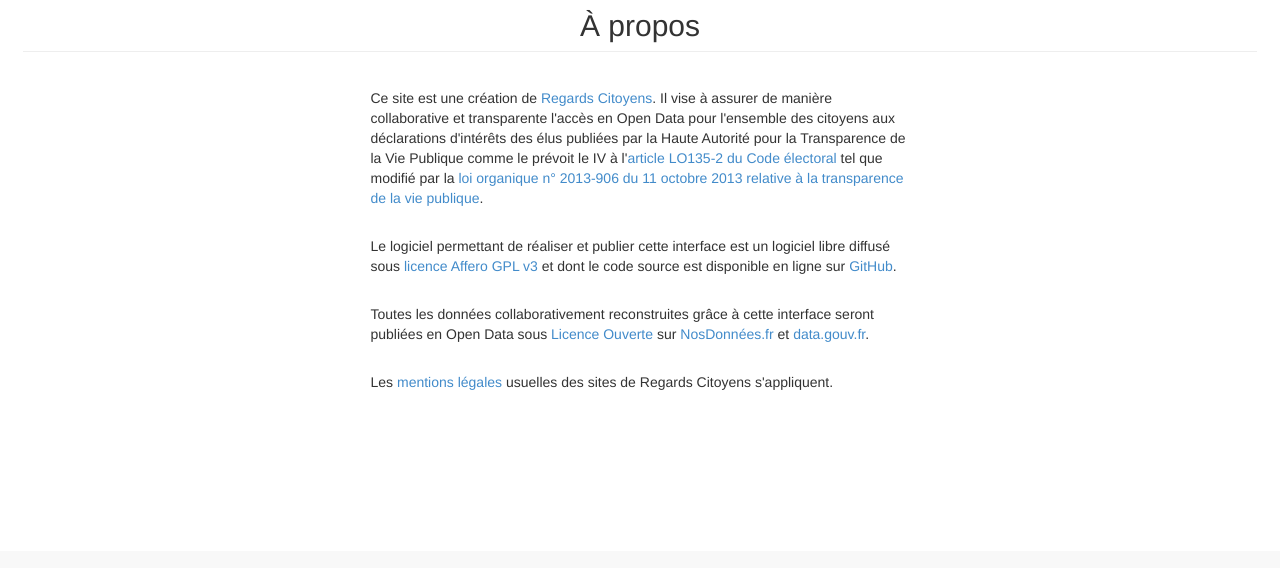
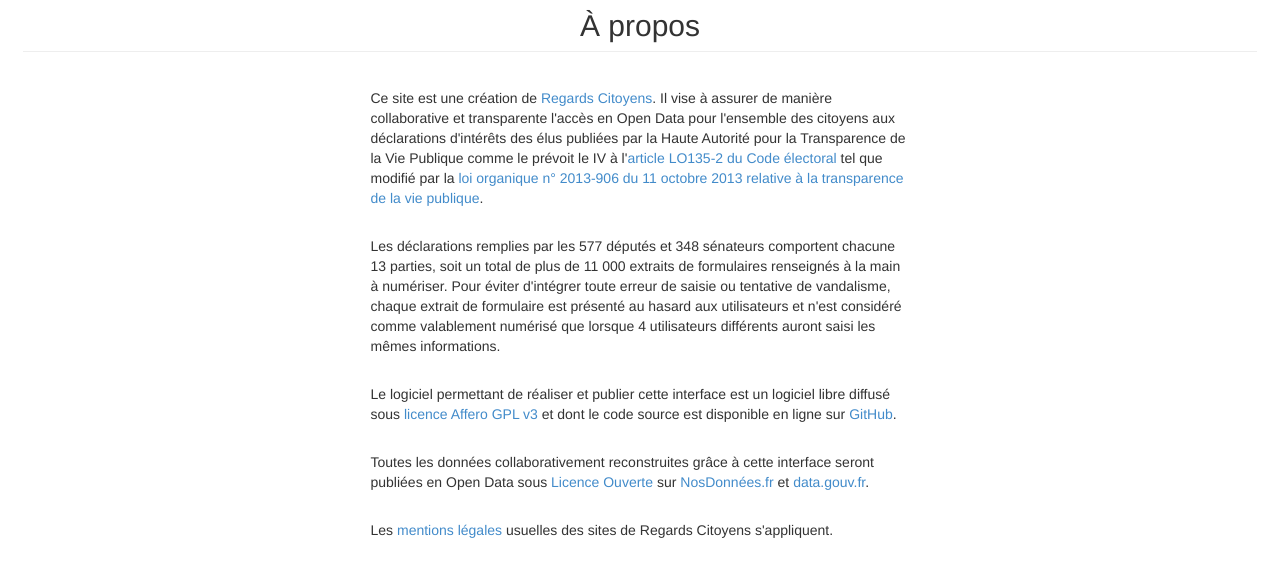
Before and after one commit to regardscitoyens/crowdsource_dpi, a PHP site: page /declaration.php?name=1 in a window 1280 px wide. Shown: the part 335-903 px from the top of the page. Before the commit the page ends 725 px from the top, so only its background shows below. Run offline with PHP 8.4, Linux system fonts and the light colour scheme; tables that the repository leaves empty hold one stand-in row (values such as "Sample post"); data that the repository does not hold is empty.

Commit message:
add explication on multiple validation in about

```diff
--- a/include/view/footer.php
+++ b/include/view/footer.php
@@ -3,6 +3,7 @@
         <div class="col-md-3"></div>
         <div class="col-md-6">
           <p>Ce site est une création de <a href="http://regardscitoyens.org" target="_blank">Regards Citoyens</a>. Il vise à assurer de manière collaborative et transparente l'accès en Open Data pour l'ensemble des citoyens aux déclarations d'intérêts des élus publiées par la Haute Autorité pour la Transparence de la Vie Publique comme le prévoit le IV à l'<a href="http://legifrance.gouv.fr/affichCodeArticle.do?cidTexte=LEGITEXT000006070239&idArticle=LEGIARTI000028059568&dateTexte=">article LO135-2 du Code électoral</a> tel que modifié par la <a href="http://www.lafabriquedelaloi.fr/articles.html?loi=pjl12-688">loi organique n° 2013-906 du 11 octobre 2013 relative à la transparence de la vie publique</a>.</p>
+          <p>Les déclarations remplies par les 577 députés et 348 sénateurs comportent chacune 13 parties, soit un total de plus de 11&nbsp;000 extraits de formulaires renseignés à la main à numériser. Pour éviter d'intégrer toute erreur de saisie ou tentative de vandalisme, chaque extrait de formulaire est présenté au hasard aux utilisateurs et n'est considéré comme valablement numérisé que lorsque 4 utilisateurs différents auront saisi les mêmes informations.</p>
           <p>Le logiciel permettant de réaliser et publier cette interface est un logiciel libre diffusé sous <a href="http://www.gnu.org/licenses/agpl-3.0.html">licence Affero GPL v3</a> et dont le code source est disponible en ligne sur <a href="https://github.com/regardscitoyens/crowdsource_dpi/" target="_blank">GitHub</a>.</p>
           <p>Toutes les données collaborativement reconstruites grâce à cette interface seront publiées en Open Data sous <a href="http://wiki.data.gouv.fr/wiki/Licence_Ouverte_/_Open_Licence">Licence Ouverte</a> sur <a href="http://nosdonnees.fr">NosDonnées.fr</a> et <a href="http://data.gouv.fr">data.gouv.fr</a>.</p>
           <p>Les <a href="http://regardscitoyens.org/mentions-legales/">mentions légales</a> usuelles des sites de Regards Citoyens s'appliquent.</p>
```
